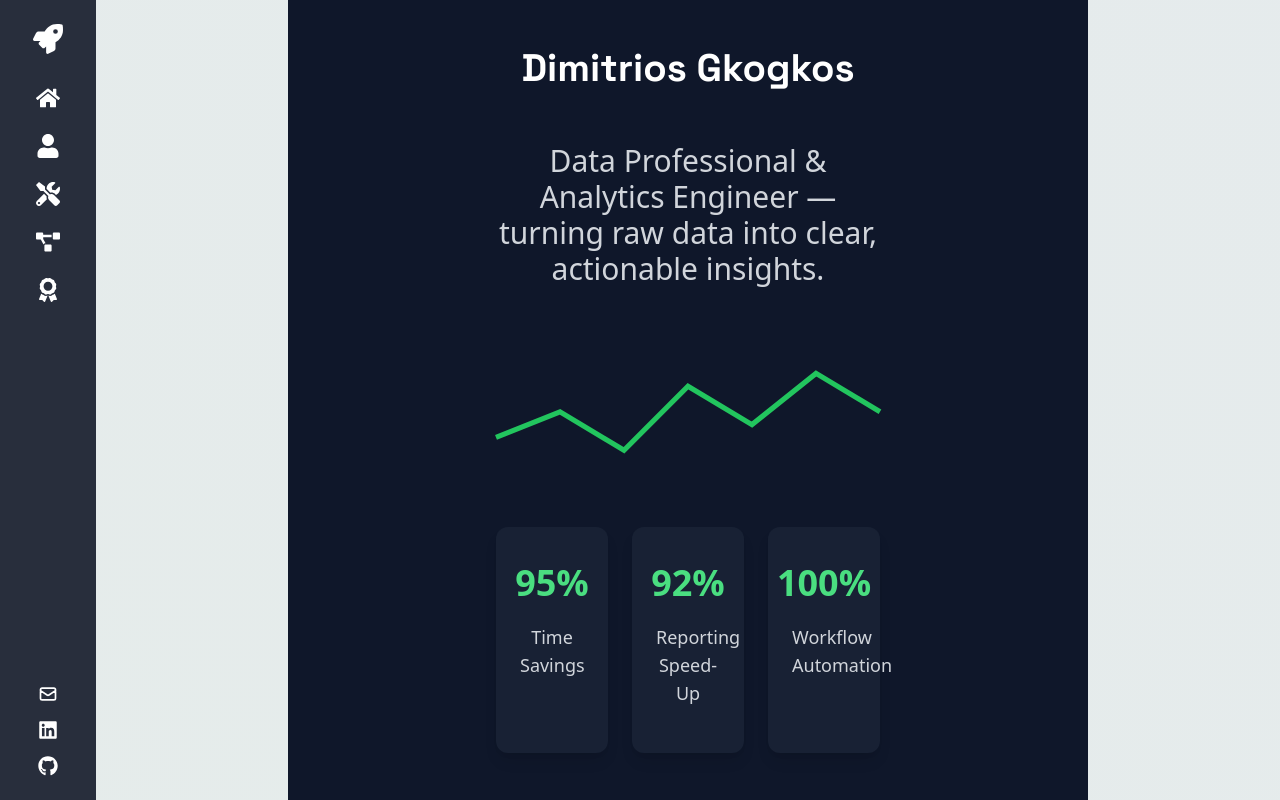
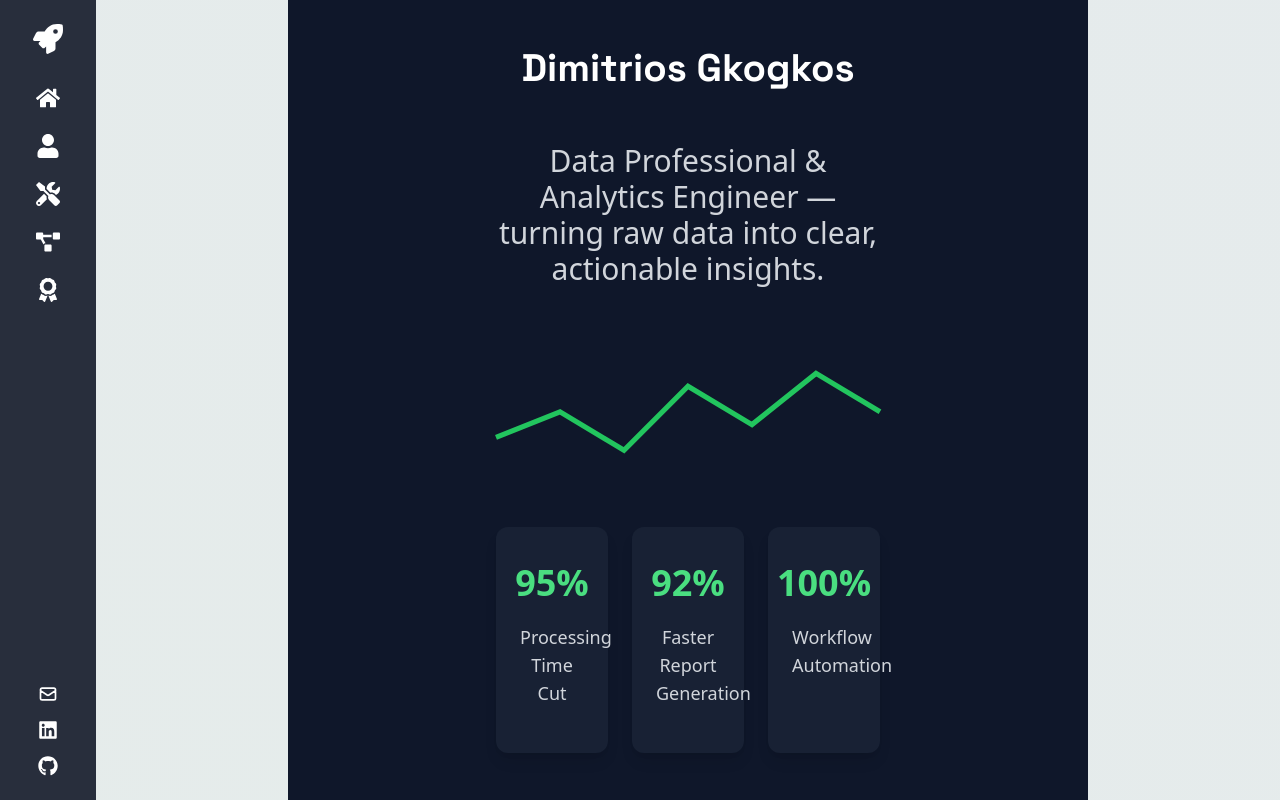
Before and after one commit to JimGk/portfolio-site, a React (Vite) app: page / in a window 1280 px wide. Built offline with nearby package versions, Linux system fonts and the light colour scheme.

Commit message:
updated about me and hero sections

```diff
--- a/package.json
+++ b/package.json
@@ -2,12 +2,13 @@
   "name": "portfolio-site",
   "version": "1.0.0",
   "private": true,
+  "homepage": "https://jimgk.github.io/portfolio-site",
   "scripts": {
     "dev": "vite",
     "build": "vite build",
     "preview": "vite preview",
     "predeploy": "npm run build",
-    "deploy": "gh-pages -d dist"
+    "deploy":   "gh-pages -d dist"
   },
   "dependencies": {
     "@tailwindcss/typography": "^0.5.16",
--- a/src/sections/About.jsx
+++ b/src/sections/About.jsx
@@ -13,9 +13,7 @@ export default function About() {
       <div className="w-full max-w-3xl mx-auto text-center space-y-6 px-4 lg:px-0">
         <h2 className="text-4xl font-heading">About Me</h2>
         <p className="text-lg leading-relaxed">
-          Former musician in entertainment and research. Driven by a lifelong curiosity, I blend creative problem-solving (rooted in my music degree) with razor-sharp logic to tame data chaos.
-          From slashing a 120-hour Excel process to 6 hours with Python scripts, to building a 30-minute, multi-market reporting engine, I automate everything in sight.
-          Whether it’s Python, SQL, or VBA, I design scalable tools that turn complexity into clarity, and I’m just getting started.
+          Curious by nature and driven by impact, I specialize in turning complex, messy data into clean, actionable insights. I design scalable solutions using Python, SQL, and VBA—automating manual processes, reducing hours of work to minutes, and delivering reports that people can trust. From building multi-market reporting engines to streamlining operations, I bring speed, structure, and precision to every project. Always learning, always optimizing.
         </p>
         <motion.a
           href={resume}
--- a/src/sections/Hero.jsx
+++ b/src/sections/Hero.jsx
@@ -10,13 +10,13 @@ export default function Hero() {
   {
     end: 95,
     suffix: '%',
-    label: 'Time Savings'
+    label: 'Processing Time Cut',
     // 120 hrs → 6 hrs = 95% reduction in processing time
   },
   {
     end: 92,
     suffix: '%',
-    label: 'Reporting Speed-Up'
+    label: 'Faster Report Generation'
     // 6 hrs → 0.5 hrs ≈ 92% faster report generation
   },
   {
--- a/src/sections/Skills.jsx
+++ b/src/sections/Skills.jsx
@@ -7,7 +7,6 @@ import {
   FaFileExcel,
   FaChartBar,
   FaRobot,
-  FaCog,
   FaGithub,
   FaCodeBranch,
   FaTerminal
```
Also changed, not shown: 1 other file (tests, documents, lock files or other folders).
